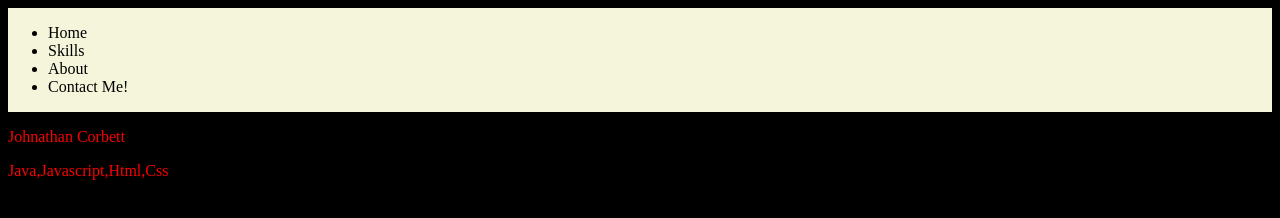
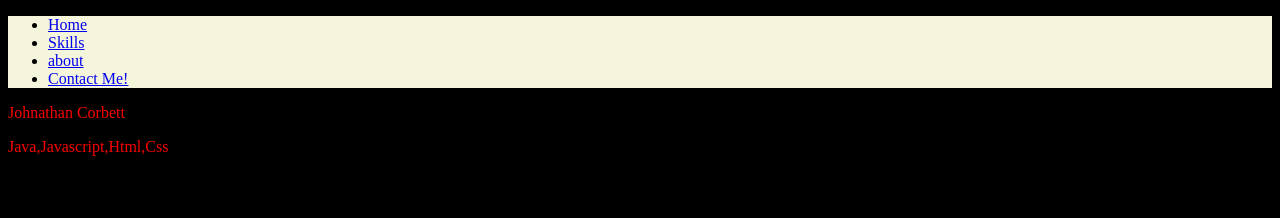
Before and after one commit to CorbettJohn/Portfolio, a plain HTML site: page index.html in a window 1280 px wide. Drawn offline with Linux system fonts and the light colour scheme.

Commit message:
added Links in nav

```diff
--- a/index.html
+++ b/index.html
@@ -10,10 +10,10 @@
 <nav>
     <div>
     <ul>
-        <li>Home</li>
-        <li>Skills</li>
-        <li>About</li>
-        <li>Contact Me!</li>
+        <li><a href="index.html">Home</a></li>
+        <li><a href="Skills.index">Skills</a></li>
+        <li><a href="About.index">about</a></li>
+        <li><a href="Contact_Me!.index">Contact Me!</a></li>
     </ul>
 </div>
 </nav>
--- a/styles.css
+++ b/styles.css
@@ -11,4 +11,5 @@ body {
 nav {
   background-color: beige;
   display: flex
+  Justify; flex-direction: row;
 }
```
